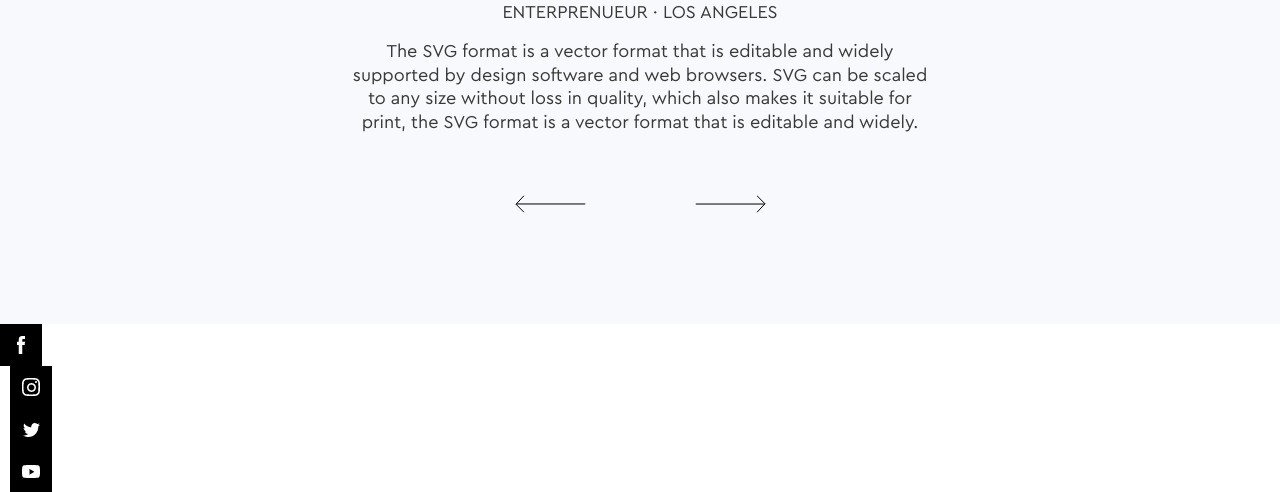
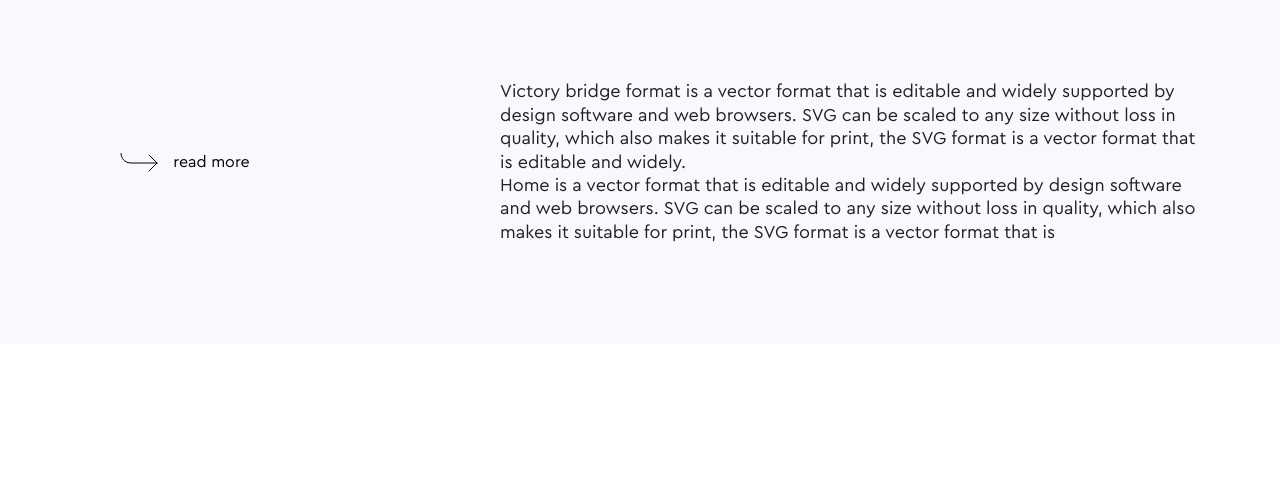
Before and after one commit to Hov26/victory, a website: page app/index.html in a window 1280 px wide. Shown: the part 331-823 px from the top of the page. After the commit the page ends 800 px from the top, so only its background shows below. Drawn offline with nearby package versions, Linux system fonts and the light colour scheme.

Commit message:
Add: "why victory" section html/css

```diff
--- a/app/index.html
+++ b/app/index.html
@@ -16,7 +16,35 @@
 <body>
     <main class="homepage">
 
-        <section class="review">
+        <!-- <div id="typed-strings">
+        <span class="title-102 fw-300">Why Victory Bridge - We find beauty in something done well</span>
+        </div>
+        <h1 id="typed" class="title-102 fw-300"></h1> -->
+
+
+        <!-- WHY VICTORY -->
+        <section class="why-victory">
+            <div class="container">
+                <p class="paragraph-18 gray fw-500">WHY VICTORY BRIDGE?</p>
+                <h4 class="title-60 section-title">Elegant solutions to the most challenging projects at hand.</h4>
+                <div class="why-container">
+                    <a href="#" class="read-more" aria-label="Read more">
+                        <img src="images/dist/icon-enter.svg" alt="Read more">
+                        <span class="cta-text">read more</span>
+                    </a>
+                    <div class="why-content">
+                        <p class="paragraph-18 dark fe-400">Victory bridge format is a vector format that is editable and widely supported by design software and web browsers. SVG can be scaled to any size without loss in quality, which also makes it suitable for print, the SVG format is
+                            a vector format that is editable and widely.</p>
+                        <p class="paragraph-18 dark fe-400">Home is a vector format that is editable and widely supported by design software and web browsers. SVG can be scaled to any size without loss in quality, which also makes it suitable for print, the SVG format is a vector format
+                            that is </p>
+                    </div>
+                </div>
+            </div>
+        </section>
+
+
+        <!-- REVIEWS -->
+        <!-- <section class="review">
             <div class="container">
                 <h4 class="title-64 section-title">What our customers says</h4>
                 <div class="review-slider with-black-arrows owl-carousel owl-theme">
@@ -40,19 +68,17 @@
                     </div>
                 </div>
             </div>
-        </section>
+        </section> -->
 
 
-        <!-- <div id="typed-strings">
-        <span class="title-102 fw-300">Why Victory Bridge - We find beauty in something done well</span>
-        </div>
-        <h1 id="typed" class="title-102 fw-300"></h1> -->
-
-        <a href="#" class="black-social facebook" aria-label="Facebook"></a>
+        <!-- CONTACT US SOCIALS -->
+        <!-- <a href="#" class="black-social facebook" aria-label="Facebook"></a>
         <a href="#" class="black-social instagram" aria-label="Instagram"></a>
         <a href="#" class="black-social twitter" aria-label="Twitter"></a>
-        <a href="#" class="black-social youtube" aria-label="YouTube"></a>
+        <a href="#" class="black-social youtube" aria-label="YouTube"></a> -->
 
+
+        <!-- HERO -->
         <!-- <section class="hero">
             <div class="hero-slider with-white-arrows owl-carousel owl-theme">
                 <div class="slider-item-wrap">
--- a/app/sass/common.sass
+++ b/app/sass/common.sass
@@ -7,9 +7,27 @@ body
 .container
   width: 100%
   max-width: 1440px
+  margin: 0 auto
   padding: 0 80px
   @media only screen and (max-width: 1024px)
     padding: 0 30px
+
+.read-more
+  display: flex
+  justify-content: center
+  align-items: center
+  color: $black
+  padding: 12px 0
+  min-width: 150px
+  .cta-text
+    transition: all 0.1s linear
+  &:hover .cta-text
+    opacity: 0.6
+  img
+    padding-right: 15px
+
+.image-left
+  flex-direction: row-reverse
 
 .location
   margin: 20px 0 0 0
--- a/app/sass/pages/home.sass
+++ b/app/sass/pages/home.sass
@@ -47,3 +47,29 @@
 				margin: 0 auto 40px auto
 			.subtitle
 				padding: 20px 0
+
+	.why-victory
+		background-color: $gray300
+		padding: 100px 0
+		.section-title
+			margin: 50px 0 88px 0
+		.why-container
+			display: flex
+			justify-content: space-between
+			align-items: center
+		.why-content
+			width: 80%
+			max-width: 700px
+			margin: 0 0 0 30px
+		.read-more
+			margin: 0 0 0 30px
+		@media only screen and (max-width: 1024px)
+			.section-title
+				margin: 40px 0
+			.why-container
+				flex-direction: column-reverse
+				align-items: flex-start
+			.why-content
+				margin: 0
+			.read-more
+				margin: 30px 0
--- a/app/sass/texts.sass
+++ b/app/sass/texts.sass
@@ -118,3 +118,5 @@
 @media only screen and (max-width: 1024px)
 	.title-64
 		font-size: 30px
+	.title-60
+		font-size: 30px
```
Also changed, not shown: app/css/app.min.css.
